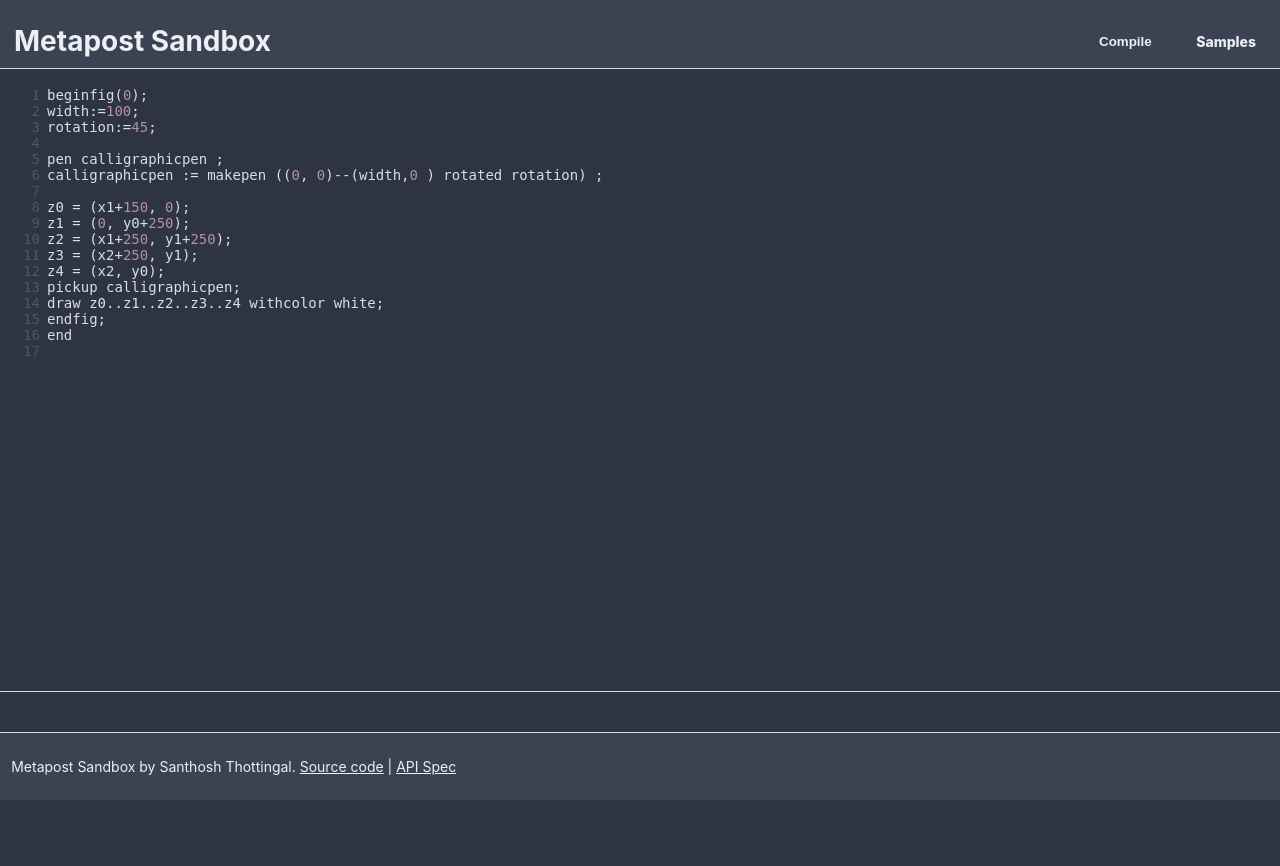
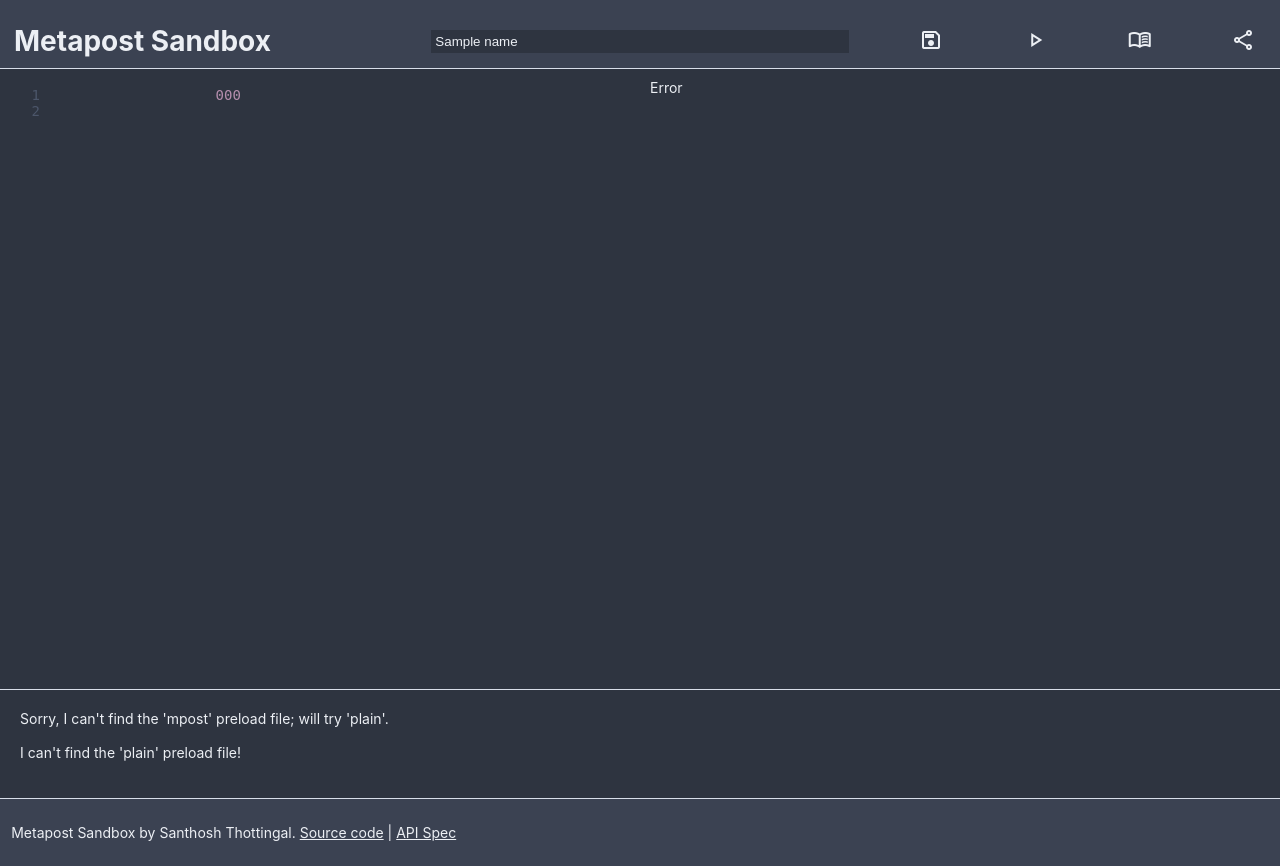
Before and after one commit to santhoshtr/metapost-sandbox, a FastAPI app: template templates/index.html in a window 1280 px wide. Before the commit the page ends 800 px from the top, so only its background shows below. Run offline with FastAPI, Linux system fonts and the light colour scheme; the template is opened without the code that fills it: most values are stand-ins (such as "Sample title", 1, 10 or a date in 2020).

Commit message:
Save and share the code samples

```diff
--- a/app/main.py
+++ b/app/main.py
@@ -1,20 +1,41 @@
 import subprocess
-from fastapi import FastAPI, Request, Response
+from fastapi import FastAPI, Request, Response, Depends
 from fastapi.responses import HTMLResponse
 from fastapi.staticfiles import StaticFiles
 from fastapi.templating import Jinja2Templates
+from .mpostdb import get_db, Sample, SampleModel
+from sqlalchemy.orm import Session
 import os
 import json
 import uuid
 import shlex
 import shutil
 import tempfile
+from pydantic import parse_obj_as
 
 app = FastAPI()
 
 app.mount("/static", StaticFiles(directory="static"), name="static")
 templates = Jinja2Templates(directory="templates")
 
+PLACEHOLDER = """
+beginfig(0);
+width:=100;
+rotation:=45;
+
+pen calligraphicpen ;
+calligraphicpen := makepen ((0, 0)--(width,0 ) rotated rotation) ;
+
+z0 = (x1+150, 0);
+z1 = (0, y0+250);
+z2 = (x1+250, y1+250);
+z3 = (x2+250, y1);
+z4 = (x2, y0);
+pickup calligraphicpen;
+draw z0..z1..z2..z3..z4 withcolor white;
+endfig;
+end
+"""
 
 def get_unique_file_name():
     return uuid.uuid4().urn[9:15]
@@ -29,8 +50,56 @@ def remove_temp_files(id:str):
             os.remove(file_path)
 
 @app.get("/", response_class=HTMLResponse)
-async def read_item(request: Request):
-    return templates.TemplateResponse("index.html", {"request": request})
+async def root_view(request: Request):
+    context={
+            "request": request,
+            "name":"Untitled Metapost Sample",
+            "code": PLACEHOLDER
+    }
+    return templates.TemplateResponse("index.html", context=context)
+
+@app.get("/{sample_id}", response_class=HTMLResponse)
+async def sample_view(sample_id: int, request: Request,  db: Session = Depends(get_db)):
+    sample = db.query(Sample).filter(Sample.id == sample_id).first()
+    if sample:
+        context = {"request": request,
+            "id":sample.id, "name":sample.name, "code": sample.code
+            }
+    else:
+        context= {
+            "request": request
+        }
+    return templates.TemplateResponse("index.html", context=context)
+
+# Insert a new sample
+@app.post("/api/samples")
+def create_sample(sample: SampleModel, db: Session = Depends(get_db))->SampleModel:
+    nsample=Sample()
+    nsample.name = sample.name
+    nsample.code = sample.code
+    db.add(nsample)
+    db.commit()
+    db.refresh(nsample)  # Refresh to get generated ID
+    return SampleModel(id=nsample.id, name=nsample.name, code=nsample.code)
+
+@app.get("/api/samples/{sample_id}")
+def read_sample(sample_id: int, db: Session = Depends(get_db))->SampleModel:
+    sample = db.query(Sample).filter(Sample.id == sample_id).first()
+    if not sample:
+        return {"error": "Sample not found"}
+    return SampleModel(id=sample.id, name=sample.name, code=sample.code)
+
+# Update a sample by ID
+@app.post("/api/samples/{sample_id}")
+def update_sample(sample_id: int, sample: SampleModel, db: Session = Depends(get_db))->SampleModel:
+    existing_sample = db.query(Sample).filter(Sample.id == sample_id).first()
+    if not existing_sample:
+        return {"error": "Sample not found"}
+
+    existing_sample.name = sample.name
+    existing_sample.code = sample.code
+    db.commit()
+    return SampleModel(id=sample_id, name=sample.name, code=sample.code)
 
 
 @app.post("/api/compile")
--- /dev/null
+++ b/app/mpostdb.py
@@ -0,0 +1,37 @@
+from sqlalchemy import create_engine, Column, Integer, String, Text
+from sqlalchemy.ext.declarative import declarative_base
+from sqlalchemy.orm import sessionmaker
+from sqlalchemy.pool import NullPool
+from pydantic import BaseModel, Field
+from typing import Optional
+from pydantic import parse_obj_as
+
+# Database connection details (replace with your own)
+DATABASE_URL = "postgresql://mpostuser:mpostpassword@127.0.0.1:5432/mpostsandbox"
+
+# Define SQLAlchemy models
+engine = create_engine(DATABASE_URL, poolclass=NullPool)  # Avoid connection pooling issues
+Base = declarative_base()
+
+class Sample(Base):
+    __tablename__ = "samples"
+
+    id = Column(Integer, primary_key=True, index=True)
+    name = Column(String(256), nullable=False)
+    code = Column(Text, nullable=False)
+
+class SampleModel(BaseModel):
+    id: Optional[int] = None
+    name: str = Field(..., max_length=256, example="name")
+    code: str = Field(..., example="metapost code")
+
+# Create database tables (if not already created)
+Base.metadata.create_all(bind=engine)
+
+# Dependency function to get a database session
+def get_db():
+    session = sessionmaker(autocommit=False, autoflush=False, bind=engine)()
+    try:
+        yield session
+    finally:
+        session.close()
--- a/requirements.txt
+++ b/requirements.txt
@@ -2,3 +2,5 @@ fastapi
 pydantic
 uvicorn
 jinja2
+sqlalchemy
+psycopg2-binary
--- a/static/main.js
+++ b/static/main.js
@@ -1,23 +1,33 @@
-const placeholdercode = `
-beginfig(0);
-width:=100;
-rotation:=45;
+var sampleid = 0;
+var editor;
 
-pen calligraphicpen ;
-calligraphicpen := makepen ((0, 0)--(width,0 ) rotated rotation) ;
+function doSave() {
+    document.getElementById('log').innerText = 'Saving..';
+    if (sampleid > 0) {
+        api = `/api/samples/${sampleid}`
+    } else {
+        api = `/api/samples`
+    }
+    fetch(api, {
+        method: 'POST',
+        headers: {
+            'Content-Type': 'application/json'
+        },
+        body: JSON.stringify({
+            name: document.getElementById('name').value,
+            code: editor.getValue()
+        })
+    }).then(response => response.json())
+        .then(result => {
+            document.getElementById('name').value = result.name
+            document.getElementById('log').innerHTML = `Saved the code`
+            sampleid = result.id
+        })
+}
 
-z0 = (x1+150, 0);
-z1 = (0, y0+250);
-z2 = (x1+250, y1+250);
-z3 = (x2+250, y1);
-z4 = (x2, y0);
-pickup calligraphicpen;
-draw z0..z1..z2..z3..z4 withcolor white;
-endfig;
-end
-`
 
-function doCompile(code = placeholdercode) {
+function doCompile() {
+    const code = editor.getValue()
     document.getElementById('log').innerText = 'Compiling..';
     fetch(`/api/compile`, {
         method: 'POST',
@@ -38,16 +48,37 @@ function doCompile(code = placeholdercode) {
 }
 
 
+function doShare() {
+    if (!sampleid || sampleid < 1 ){
+        alert(`Save the work first to share`);
+        return;
+    }
+    var url = `https://${window.location.host}/${sampleid}`
+    try {
+        navigator.clipboard.writeText(url)
+    } catch (err) {
+        //pass
+    }
+    alert(`URL Copied to clipboard: ${url}`);
+}
+
+
+
 document.addEventListener("DOMContentLoaded", (event) => {
-    var editor = CodeMirror.fromTextArea(
+    editor = CodeMirror.fromTextArea(
         document.getElementById('mpostcode'),
         {
             lineNumbers: true,
             mode: "metapost",
             theme: "nord",
-            value: placeholdercode
+            extraKeys: {
+                "Ctrl-S": doSave,
+                "Ctrl-R": doCompile
+            }
         });
-    editor.on("change", (editor) => {
-        doCompile(editor.getValue());
-    });
+    editor.on("change", doCompile);
+    sampleid = parseInt(document.getElementById('sampleid').value);
+    if (sampleid > 0) {
+        doCompile();
+    }
 });
--- a/static/style.css
+++ b/static/style.css
@@ -9,6 +9,7 @@
 
 html {
   font-family: sans-serif;
+  accent-color: var(--text-color);
 }
 
 body {
@@ -47,8 +48,8 @@ header {
   color: var(--text-color);
   padding-bottom: 0;
   display: grid;
-  grid-template-columns: 10fr 1fr 1fr;
-  grid-template-areas: "title compile samples";
+  grid-template-columns: 4fr 4fr 1fr 1fr 1fr 1fr;
+  grid-template-areas: "title name save compile samples share";
   align-content: end;
   align-items: center;
 }
@@ -75,6 +76,14 @@ h1 {
   margin: 0;
   padding: 10px 0;
   grid-area: title;
+}
+
+.sample-name {
+  grid-area: name;
+  background-color: var(--background-color);
+  color: var(--text-color);
+  padding: 4px;
+  border: none;
 }
 
 textarea {
@@ -129,6 +138,18 @@ svg {
   text-decoration: none;
 }
 
+#b-save {
+  grid-area: save;
+  justify-self: end;
+}
+
+#b-share {
+  grid-area: share;
+  justify-self: end;
+}
+
+
+
 #b-compile {
   grid-area: compile;
   justify-self: end;
--- a/templates/index.html
+++ b/templates/index.html
@@ -2,47 +2,52 @@
 <html lang="en" dir="ltr">
 
     <head>
-        <title>Metapost Sandbox</title>
+        <title>Metapost Sandbox - {{name}}</title>
         <meta charset="utf-8">
         <meta http-equiv="X-UA-Compatible" content="IE=edge">
         <meta name="viewport" content="width=device-width, initial-scale=1.0">
-        <meta name="description" content="Try Metapost quickly and easily with our online sandbox application! View and preview your results in a user-friendly interface. Perfect for anyone wanting to experiment with Metapost without the hassle of setting up an environment. Start creating illustrations now!">
-        <meta property="og:description" content="Try Metapost quickly and easily with our online sandbox application! View and preview your results in a user-friendly interface. Perfect for anyone wanting to experiment with Metapost without the hassle of setting up an environment. Start creating illustrations now!">
+        <meta name="description"
+            content="Try Metapost quickly and easily with our online sandbox application! View and preview your results in a user-friendly interface. Perfect for anyone wanting to experiment with Metapost without the hassle of setting up an environment. Start creating illustrations now!">
+        <meta property="og:description"
+            content="Try Metapost quickly and easily with our online sandbox application! View and preview your results in a user-friendly interface. Perfect for anyone wanting to experiment with Metapost without the hassle of setting up an environment. Start creating illustrations now!">
         <link id="theme-style" rel="stylesheet" href="../static/style.css">
         <link id="theme-style" rel="stylesheet" href="../static/codemirror.css">
         <link id="theme-style" rel="stylesheet" href="../static/nord.css">
         <script defer src="../static/main.js"></script>
         <script defer src="../static/codemirror.js"></script>
         <script defer src="../static/metapost.mode.js"></script>
+        <link rel="stylesheet"
+            href="https://fonts.googleapis.com/css2?family=Material+Symbols+Outlined:opsz,wght,FILL,GRAD@20..48,100..700,0..1,-50..200" />
     </head>
 
     <body>
         <header>
             <h1 class="title"> Metapost Sandbox</h1>
-            <button id="b-compile" class="nav-item" onclick="doCompile()">Compile</button>
-            <a id="b-samples" class="nav-item" href="https://github.com/santhoshtr/type-concepts/" target="_blank">Samples</a>
+            <input class="sample-name" value="{{ name }}" id="name" name="name" />
+            <button id="b-save" class="nav-item" onclick="doSave()" title="Save [Control+S]"><span
+                    class="material-symbols-outlined">
+                    save
+                </span></button>
+            <button id="b-compile" class="nav-item" onclick="doCompile()" title="Compile [Control+R]"><span
+                    class="material-symbols-outlined">
+                    play_arrow
+                </span></button>
+            <a id="b-samples" class="nav-item" href="https://github.com/santhoshtr/type-concepts/" target="_blank"
+                title="Samples"><span class="material-symbols-outlined">
+                    menu_book
+                </span></a>
+            <button id="b-share" class="nav-item" onclick="doShare()" title="Share this code"><span
+                    class="material-symbols-outlined">
+                    share
+                </span></button>
         </header>
         <main>
+            <input type="hidden" id="sampleid" name="sampleid" value="{{id}}">
             <section class="container">
-                <textarea id="mpostcode" oninput="doCompile()" >
-beginfig(0);
-width:=100;
-rotation:=45;
-
-pen calligraphicpen ;
-calligraphicpen := makepen ((0, 0)--(width,0 ) rotated rotation) ;
-
-z0 = (x1+150, 0);
-z1 = (0, y0+250);
-z2 = (x1+250, y1+250);
-z3 = (x2+250, y1);
-z4 = (x2, y0);
-pickup calligraphicpen;
-draw z0..z1..z2..z3..z4 withcolor white;
-endfig;
-end
+                <textarea id="mpostcode" oninput="doCompile()">
+                    {{code}}
                 </textarea>
-            <div id="result" disabled></div>
+                <div id="result" disabled></div>
             </section>
             <section class="logs">
                 <p id="log"></p>
@@ -50,7 +55,8 @@ end
         </main>
 
         <footer>
-            <p>Metapost Sandbox by Santhosh Thottingal. <a href="https://github.com/santhoshtr/metapost-sandbox">Source code</a> | <a href="/docs">API Spec</a></p>
+            <p>Metapost Sandbox by Santhosh Thottingal. <a href="https://github.com/santhoshtr/metapost-sandbox">Source
+                    code</a> | <a href="/docs">API Spec</a></p>
         </footer>
     </body>
 
```
Also changed, not shown: database.md (added, +30 -0 lines).
